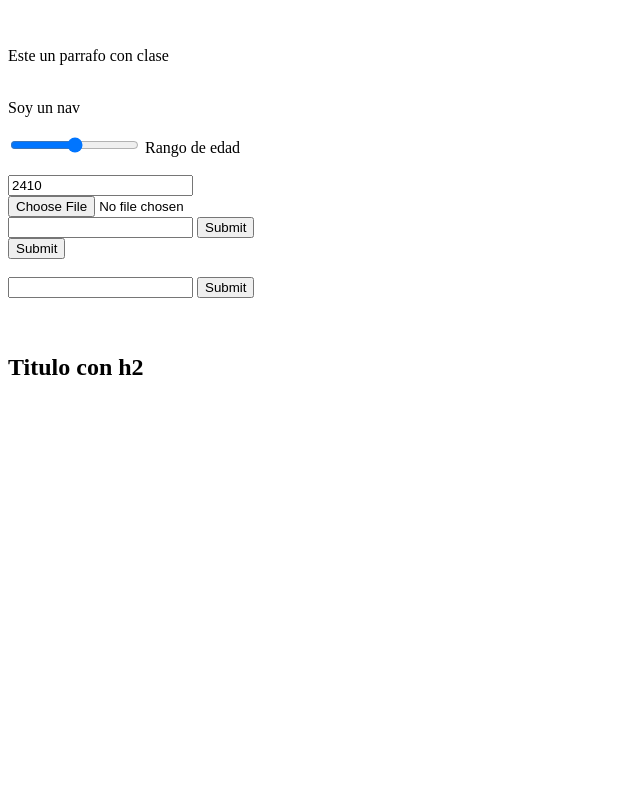
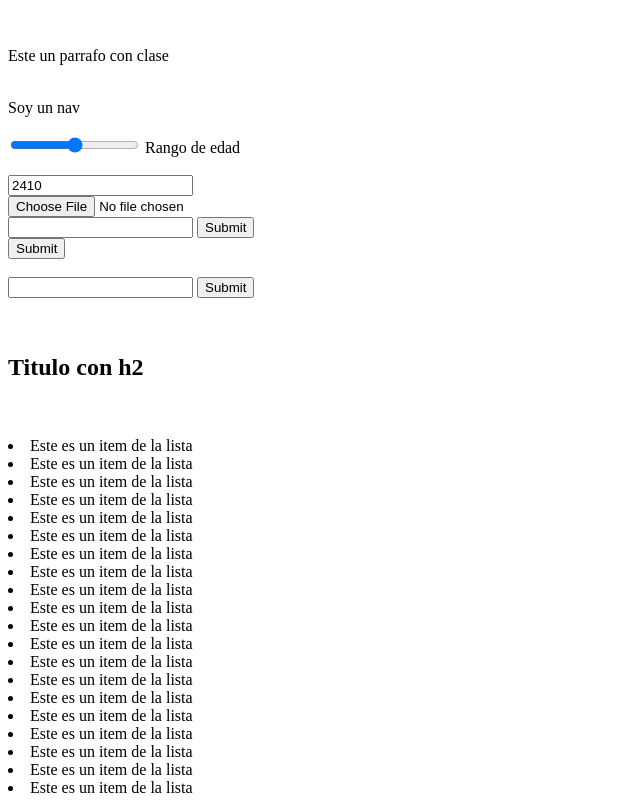
Before and after one commit to luisdavid24/curso-javascript, a plain HTML site: page nivelJunior/indexBasico.html in a window 1280 px wide. Shown: the part 101-906 px from the top of the page, without its empty margins (0-640 px from the left). Before the commit the page ends 800 px from the top, so only its background shows below. Drawn offline with Linux system fonts and the light colour scheme.

Commit message:
trabajando con appendChild

```diff
--- a/nivelJunior/indexBasico.html
+++ b/nivelJunior/indexBasico.html
@@ -36,11 +36,13 @@
     <br/>
     <br/>
     <h2 class="titulo">Titulo con h2</h2>
-
+    <br/>
+    <br/>
+    <div class="contenedor"></div>
     <!-- <script type="text/javascript" src="javascriptBasico.js"></script> -->
     <!-- <script type="text/javascript"src="javascriptCadena.js"></script> -->
     <!-- <script type="text/javascript"src="javascriptGetElement.js"></script> -->
-    <script type="text/javascript"src="javascriptCrearElemenjtos.js"></script>
+    <script type="text/javascript"src="javascriptCrearElementos.js"></script>
 
 
 </body>
--- a/nivelJunior/javascriptCrearElementos.js
+++ b/nivelJunior/javascriptCrearElementos.js
@@ -0,0 +1,23 @@
+const contenedor = document.querySelector(".contenedor");
+
+const fragmento=document.createDocumentFragment();
+
+// let item=document.createElement("LI");
+
+// let itemText=document.createTextNode("hello");
+
+
+// item.appendChild(itemText);
+// contenedor.appendChild(itemText);
+
+// console.log(item);
+
+// document.write(item);
+
+for(let i=0;i<20;i++){
+    item=document.createElement("LI");
+    item.innerHTML="Este es un item de la lista";
+    fragmento.appendChild(item);
+
+}
+contenedor.appendChild(fragmento);
```
